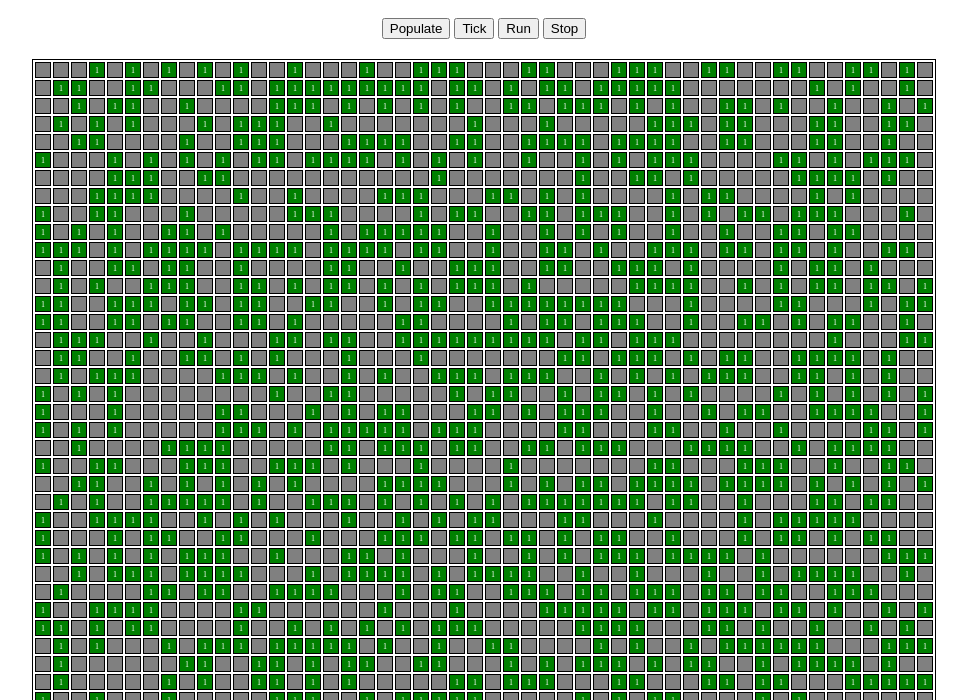
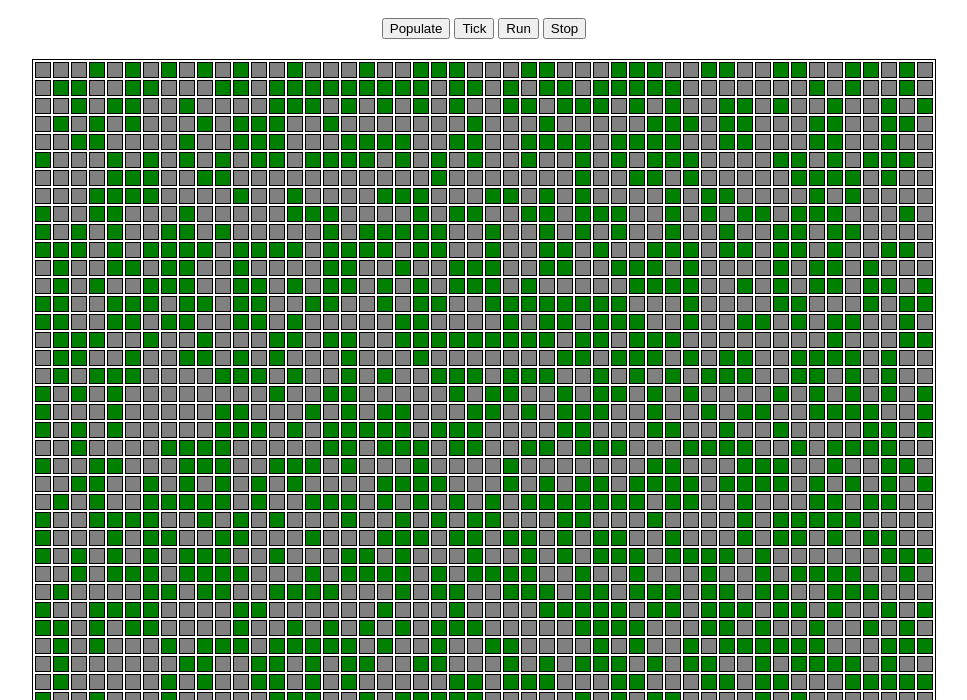
Before and after one commit to gregkorte/Game-of-Life, a plain HTML site: page index.html in a window 1280 px wide. Both pictures are taken after a click on the input "Populate". Shown: the part 100-800 px from the top of the page, without its empty margins (156-1123 px from the left). Drawn offline with Linux system fonts and the light colour scheme.

Commit message:
Adds functionality for all buttons.

```diff
--- a/css/main.css
+++ b/css/main.css
@@ -20,7 +20,7 @@ td {
 
 td.alive {
 	background: green;
-	color: white;
+	color: green;
 }
 
 td.dead {
--- a/scripts/main.js
+++ b/scripts/main.js
@@ -1,29 +1,31 @@
-let matrix = randomize(50, 50);  //Randomizes initial state
+let matrix;
+let iteration;
 
 document.addEventListener('DOMContentLoaded', function(){  //Loads the DOM
 
 	function populate(){  //Places populate() into memory
 		let table = document.getElementById('grid');  //Creates variable for table with ID grid
+		console.log(table);
 		table.innerHTML = '';  //Clears table for population
 		for (i = 0; i < matrix.length; i++){  //Iterates through first tier array
 			let row = document.createElement('tr');  //Creates variable & tr element
 			table.appendChild(row);  //Appends tr to table
 			for (j = 0; j < matrix[i].length; j++){  //Iterates through second tier array
 				let data = document.createElement('td');  //Creates variable & td element
+			 	row.appendChild(data);  //Appends tr with td
+		  	data.innerHTML = matrix[i][j];  //Places data into td
+		  	existenceState(matrix[i][j], data);  //Executes existenceState to apply classes
+			}
+		};
+	}
 
-				function existenceState(){  //Places existenceState into memory
-					if (matrix[i][j] === 1){  //Sets up conditions for classes
+	function existenceState(mat, data){  //Places existenceState into memory
+		if (mat === 1){  //Sets up conditions for classes
 			data.setAttribute('class', 'alive');  //Sets class to alive
 			}
 		else {  //Sets class to dead
 			data.setAttribute('class', 'dead');
 		}
-				}
-			 	row.appendChild(data);  //Appends tr with td
-			  	data.innerHTML = matrix[i][j];  //Places data into td
-			  	existenceState();  //Executes existenceState to apply classes
-			}
-		};
 	}
 
 	function livingNeighborCount(x, y){  //Places livingNeighborCount() into memory
@@ -89,22 +91,28 @@ document.addEventListener('DOMContentLoaded', function(){  //Loads the DOM
 	}
 
 	document.querySelector('#populate').addEventListener('click', function(){
+		clearInterval(iteration);
+		matrix = randomize(50, 50);
 		populate();  //Executes populate() to create grid
+	})
+
 	document.querySelector('#tick').addEventListener('click', function(){  //Adds event listener for Tick button
+		clearInterval(iteration);
 		matrix = populateNextState(matrix);
 		populate(matrix);
 	});
-		document.querySelector('#run').addEventListener('click', function(){  //Adds event listener for Run button
+
+	document.querySelector('#run').addEventListener('click', function(e){  //Adds event listener for Run button
 		matrix = populateNextState(matrix);
-			setInterval(function(){
+		iteration = setInterval(function(){
 			matrix = populateNextState(matrix);
-				populate()
+			populate();
 		}, 10);
 	});
-		document.querySelector('#stop').addEventListener('click', function(){  //Adds event listener for Stop button
-			matrix = populateNextState(matrix);
+
+	document.querySelector('#stop').addEventListener('click', function(e2){  //Adds event listener for Stop button
+		clearInterval(iteration);
 	});
-	})
 
 });
 
```
Also changed, not shown: index.html (line endings or trailing spaces). Lines whose indentation alone changed are shown as unchanged.
